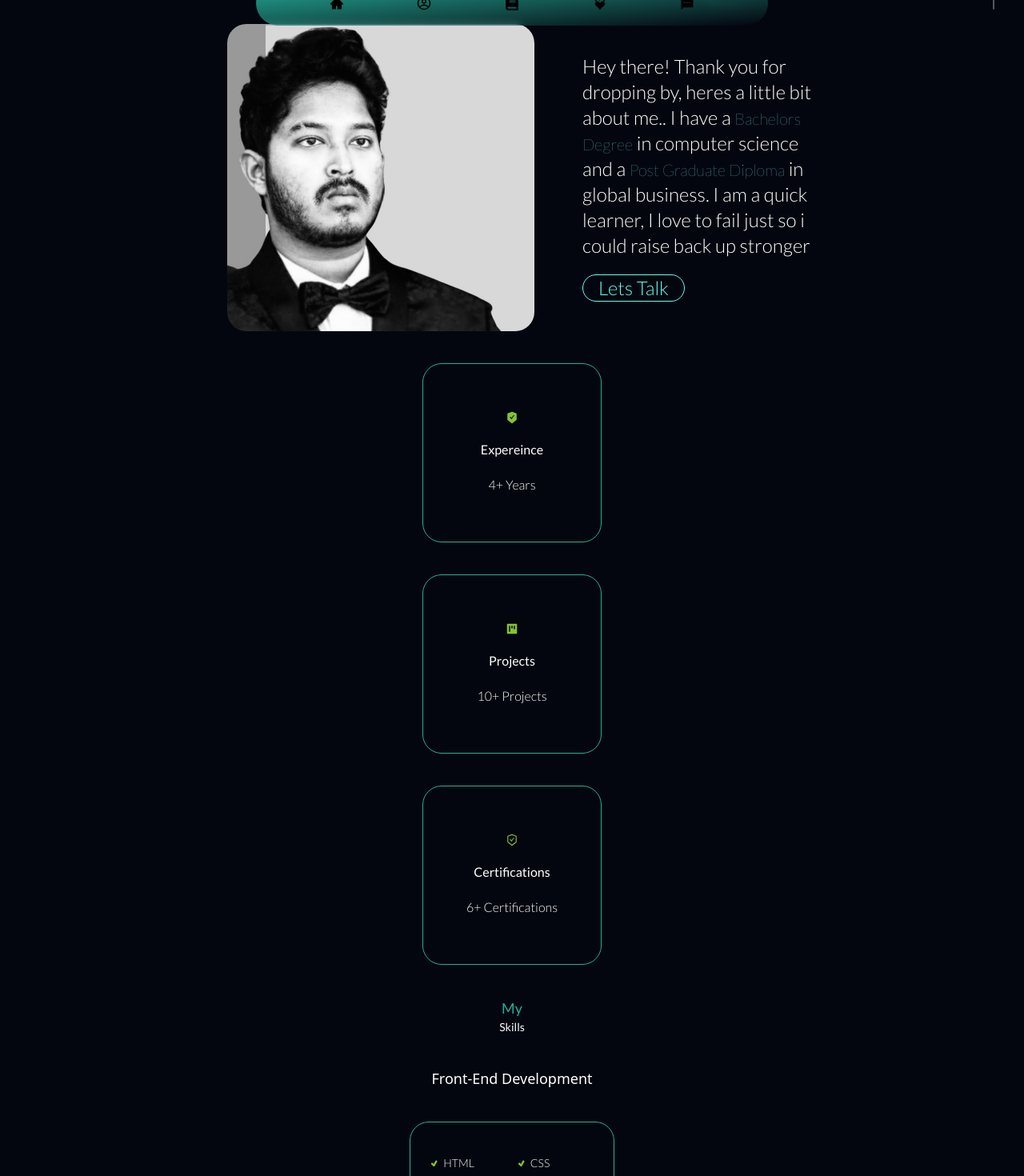
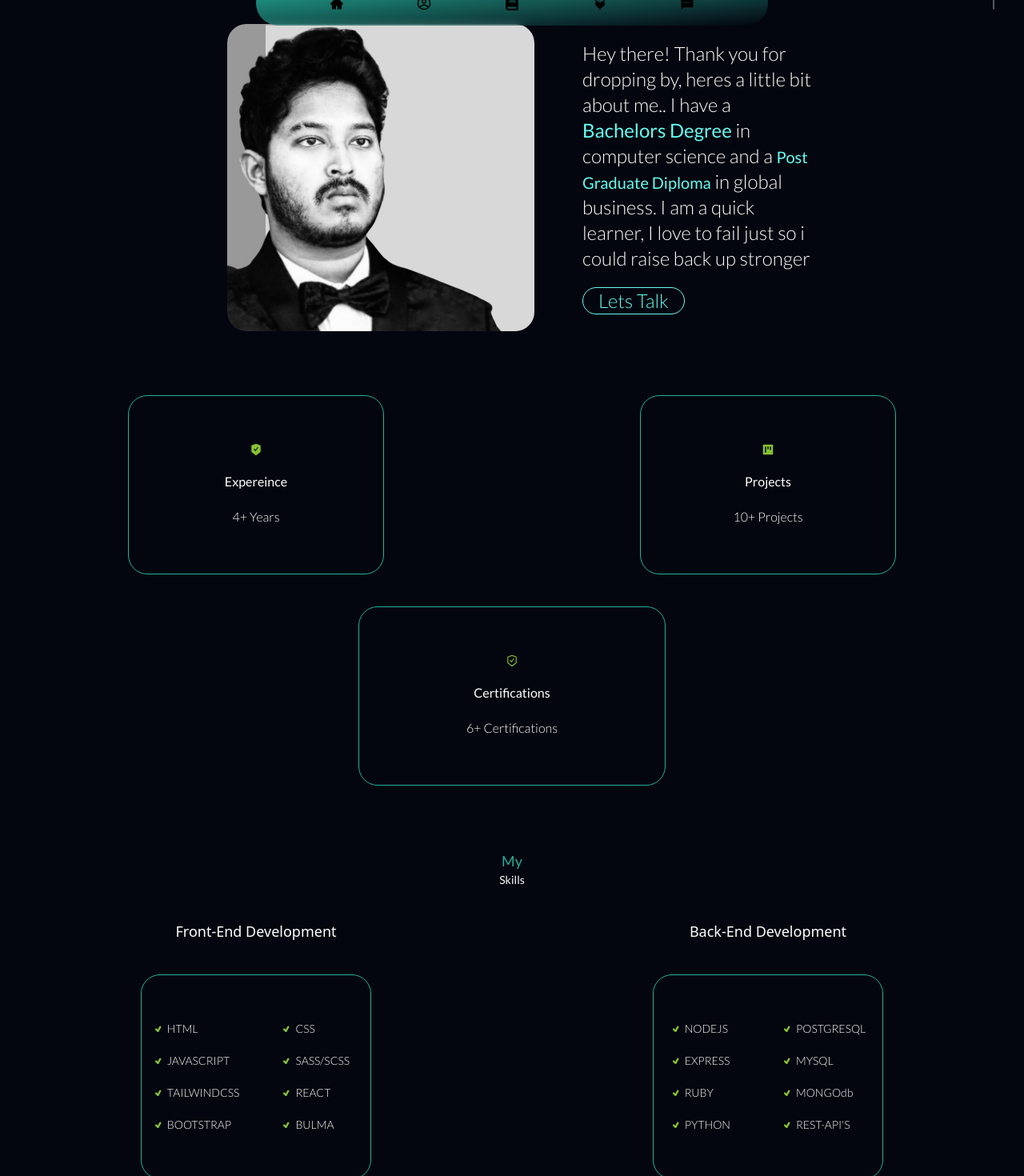
Before and after one commit to S550Stang/portfolio, a React (Create React App) app in the folder client/: page / in a window 1280 px wide. Shown: the part 760-2230 px from the top of the page at 80% size. Built offline with nearby package versions, Linux system fonts and the light colour scheme.

Commit message:
all sections made responsive to all devices

```diff
--- a/client/src/AboutmePage/AboutMeDescription/index.jsx
+++ b/client/src/AboutmePage/AboutMeDescription/index.jsx
@@ -1,47 +1,19 @@
 import React from "react";
-import { motion } from "framer-motion";
-import { useEffect } from "react";
-import { useInView } from "react-intersection-observer";
-import { useAnimation } from "framer-motion";
 import ImagePage from "../../ImagePage";
 
 export default function AboutMeDescription() {
-  const { ref, inView } = useInView();
-  const animation = useAnimation();
-
-  useEffect(() => {
-    inView
-      ? animation.start({
-          x: 0,
-
-          transition: {
-            ease: "easeOut",
-            duration: 1,
-            type: "spring",
-            bounce: 0.3,
-          },
-        })
-      : animation.start({
-          x: "-100vw",
-        });
-  }, [inView, animation]);
-
   return (
-    <motion.div
-      ref={ref}
-      animate={animation}
-      className="flex flex-col md:flex-row  md:items-center justify-center items-center mt-10 font-Lato w-screen"
-    >
+    <div className="flex flex-col md:flex-row  md:items-center justify-center items-center mt-10 font-Lato w-screen">
       <ImagePage />
       <div className="flex flex-col justify-center items-center md:flex-col  md:justify-center md:items-start lg:p-5 2xl:p-10 2xl:mr-10 lg:mt-0  2xl:mt-0  font-Lato">
         <p className="inline-block w-48 lg:w-60 xl:w-72 2xl:w-96   mt-10 md:mt-0 lg:mt-0 xl:mt-0 2xl:mt-0  text-lg sm:text-lg md:text-sm lg:text-xl xl:text-2xl 2xl:text-3xl  font-light text-white text-center md:text-left leading-5">
           Hey there! Thank you for dropping by, heres a little bit about me.. I
           have a{" "}
-          <strong className="text-lg sm:text-lg md:text-sm lg:text-xl xl:font-thin 2xl:text-3xl font-normal text-[#66FCF1]">
+          <strong className="text-lg sm:text-lg md:text-sm lg:text-xl xl:font-normal xl:text-2xl 2xl:text-3xl font-normal 2xl:font-normal text-[#66FCF1]">
             Bachelors Degree
           </strong>{" "}
           in computer science and a{" "}
-          <strong className="text-lg sm:text-lg md:text-sm lg:text-xl xl:font-thin  2xl:text-3xl font-normal text-[#66FCF1]">
+          <strong className="text-lg sm:text-lg md:text-sm lg:text-xl xl:font-normal  2xl:text-3xl font-normal 2xl:font-normal text-[#66FCF1]">
             Post Graduate Diploma
           </strong>{" "}
           in global business. I am a quick learner, I love to fail just so i
@@ -57,6 +29,6 @@ export default function AboutMeDescription() {
           </a>
         </button>
       </div>
-    </motion.div>
+    </div>
   );
 }
--- a/client/src/ExperiencePage/CertificationsComponent/index.jsx
+++ b/client/src/ExperiencePage/CertificationsComponent/index.jsx
@@ -3,8 +3,8 @@ import { AiOutlineSafetyCertificate } from "react-icons/ai";
 
 export default function CertificationsComponent() {
   return (
-    <div className="flex justify-center items-center font-Lato mb-10 ">
-      <div className=" w-52 h-44 sm:w-56 sm:h-56 rounded-3xl flex flex-col justify-center items-center hover:bg-gradient-to-br hover:from-[#25AF9A] hover:via-[#2D4B9A] hover:to-transparent hover:bg-opacity-4 hover:backdrop-blur-lg bg-[#04060f] border border-[#25AF9A] hover:border-0 gap-3 sm:gap-5">
+    <div className="flex justify-center items-center font-Lato mb-10 lg:grid lg:col-span-2 ">
+      <div className=" w-52 h-44 sm:w-56 sm:h-56 md:w-64 lg:w-96 rounded-3xl flex flex-col justify-center items-center hover:bg-gradient-to-br hover:from-[#25AF9A] hover:via-[#2D4B9A] hover:to-transparent hover:bg-opacity-4 hover:backdrop-blur-lg bg-[#04060f] border border-[#25AF9A] hover:border-0 gap-3 sm:gap-5 ">
         <AiOutlineSafetyCertificate className="text-[#86c232]" />
         <p className="text-white">Certifications</p>
         <p className="text-white font-light">6+ Certifications</p>
--- a/client/src/ExperiencePage/ExperienceComponent/index.jsx
+++ b/client/src/ExperiencePage/ExperienceComponent/index.jsx
@@ -4,7 +4,7 @@ import { AiFillSafetyCertificate } from "react-icons/ai";
 export default function ExperienceComponent() {
   return (
     <div className="flex justify-center items-center font-Lato mb-10 ">
-      <div className=" w-52 h-44  sm:w-56 sm:h-56 rounded-3xl flex flex-col justify-center items-center hover:bg-gradient-to-tr hover:from-[#25AF9A] hover:via-[#2D4B9A] hover:to-transparent hover:bg-opacity-4 hover:backdrop-blur-lg bg-[#04060f] border border-[#25AF9A] hover:border-0 gap-3 sm:gap-5">
+      <div className=" w-52 h-44  sm:w-56 sm:h-56 md:w-64 xl:w-80 2xl:w-96 rounded-3xl flex flex-col justify-center items-center hover:bg-gradient-to-tr hover:from-[#25AF9A] hover:via-[#2D4B9A] hover:to-transparent hover:bg-opacity-4 hover:backdrop-blur-lg bg-[#04060f] border border-[#25AF9A] hover:border-0 gap-3 sm:gap-5">
         <AiFillSafetyCertificate className="text-[#86c232]" />
         <p className="text-white">Expereince</p>
         <p className="text-white font-light">4+ Years</p>
--- a/client/src/ExperiencePage/ProjectsComponent/index.jsx
+++ b/client/src/ExperiencePage/ProjectsComponent/index.jsx
@@ -4,7 +4,7 @@ import { AiFillProject } from "react-icons/ai";
 export default function ProjectsComponent() {
   return (
     <div className="flex justify-center items-center font-Lato mb-10">
-      <div className=" w-52 h-44  sm:w-56 sm:h-56 rounded-3xl flex flex-col justify-center items-center hover:bg-gradient-to-tl hover:from-[#25AF9A] hover:via-[#2D4B9A] hover:to-transparent hover:bg-opacity-4 hover:backdrop-blur-lg bg-[#04060f] border border-[#25AF9A] hover:border-0 gap-3 sm:gap-5">
+      <div className=" w-52 h-44  sm:w-56 sm:h-56 md:w-64 xl:w-80 2xl:w-96 rounded-3xl flex flex-col justify-center items-center hover:bg-gradient-to-tl hover:from-[#25AF9A] hover:via-[#2D4B9A] hover:to-transparent hover:bg-opacity-4 hover:backdrop-blur-lg bg-[#04060f] border border-[#25AF9A] hover:border-0 gap-3 sm:gap-5">
         <AiFillProject className="text-[#86c232]" />
         <p className="text-white">Projects</p>
         <p className="text-white font-light">10+ Projects</p>
--- a/client/src/ExperiencePage/index.js
+++ b/client/src/ExperiencePage/index.js
@@ -5,7 +5,7 @@ import CertificationsComponent from "./CertificationsComponent";
 
 export default function ExperiencePage() {
   return (
-    <div>
+    <div className="lg:grid lg:grid-cols-2 mt-10 ">
       <ExperienceComponent />
       <ProjectsComponent />
       <CertificationsComponent />
--- a/client/src/SkillsPage/BackEndSkillComponent/index.jsx
+++ b/client/src/SkillsPage/BackEndSkillComponent/index.jsx
@@ -9,7 +9,7 @@ export default function BackEndSkillComponent() {
           Back-End Development
         </p>
       </div>
-      <div className=" w-56 h-52 sm:w-64 sm:h-56 rounded-3xl flex justify-center items-center font-Lato hover:bg-gradient-to-bl hover:from-[#25AF9A] hover:via-[#2D4B9A] hover:to-transparent hover:bg-opacity-4 hover:backdrop-blur-lg bg-[#04060f] border border-[#25AF9A] hover:border-0  mt-10 mb-10 px-5 ">
+      <div className=" w-64 h-64 sm:w-72 2xl:w-96 rounded-3xl flex justify-center items-center font-Lato hover:bg-gradient-to-bl hover:from-[#25AF9A] hover:via-[#2D4B9A] hover:to-transparent hover:bg-opacity-4 hover:backdrop-blur-lg bg-[#04060f] border border-[#25AF9A] hover:border-0  mt-10 mb-10 lg:space-x-7 xl:space-x-10 2xl:space-x-20 ">
         <div className="  flex flex-col justify-start items-start gap-5  px-3 text-white">
           <p className=" flex items-center gap-1 mt-0 font-light text-sm">
             <TiTick className="text-[#86c232]" />
--- a/client/src/SkillsPage/FrontEndSkillComponent/index.jsx
+++ b/client/src/SkillsPage/FrontEndSkillComponent/index.jsx
@@ -1,16 +1,16 @@
 import React from "react";
 import { TiTick } from "react-icons/ti";
 
-export default function FrontEndSkillComponent() {
+export default function BackEndSkillComponent() {
   return (
     <div className="flex flex-col justify-center items-center">
-      <div className="flex justify-center items-center">
+      <div>
         <p className="text-lg font-light text-white mt-10">
           Front-End Development
         </p>
       </div>
-      <div className=" w-56 h-52 sm:w-64 sm:h-56 rounded-3xl flex justify-center items-center font-Lato hover:bg-gradient-to-tl hover:from-[#25AF9A] hover:via-[#2D4B9A] hover:to-transparent hover:bg-opacity-4 hover:backdrop-blur-lg bg-[#04060f] border border-[#25AF9A] hover:border-0 mt-10 mb-10 ">
-        <div className="  flex flex-col justify-start items-start gap-5 text-white">
+      <div className=" w-64 h-64 sm:w-72  2xl:w-96  rounded-3xl flex justify-center items-center font-Lato hover:bg-gradient-to-bl hover:from-[#25AF9A] hover:via-[#2D4B9A] hover:to-transparent hover:bg-opacity-4 hover:backdrop-blur-lg bg-[#04060f] border border-[#25AF9A] hover:border-0  mt-10 mb-10 lg:space-x-7 xl:space-x-10 2xl:space-x-20  ">
+        <div className="  flex flex-col justify-start items-start gap-5  text-white">
           <p className=" flex items-center gap-1 mt-0 font-light text-sm">
             <TiTick className="text-[#86c232]" />
             HTML
@@ -28,10 +28,14 @@ export default function FrontEndSkillComponent() {
             BOOTSTRAP
           </p>
         </div>
-        <div className="  flex flex-col justify-start items-start gap-5 text-white">
+        <div className="  flex flex-col justify-start items-start gap-5 px-3 text-white">
           <p className=" flex items-center gap-1 font-light text-sm">
             <TiTick className="text-[#86c232]" />
             CSS
+          </p>
+          <p className=" flex items-center gap-1 font-light text-sm">
+            <TiTick className="text-[#86c232]" />
+            SASS/SCSS
           </p>
           <p className=" flex items-center gap-1 font-light text-sm">
             <TiTick className="text-[#86c232]" />
@@ -41,10 +45,6 @@ export default function FrontEndSkillComponent() {
             <TiTick className="text-[#86c232]" />
             BULMA
           </p>
-          <p className=" flex items-center gap-1 font-light text-sm">
-            <TiTick className="text-[#86c232]" />
-            MATERIALUI
-          </p>
         </div>
       </div>
     </div>
--- a/client/src/SkillsPage/index.js
+++ b/client/src/SkillsPage/index.js
@@ -7,8 +7,10 @@ export default function SkillsPage() {
   return (
     <div>
       <SkillsHeaderTitleComponent />
-      <FrontEndSkillComponent />
-      <BackEndSkillComponent />
+      <div className="lg:grid lg:grid-cols-2 ">
+        <FrontEndSkillComponent />
+        <BackEndSkillComponent />
+      </div>
     </div>
   );
 }
```
